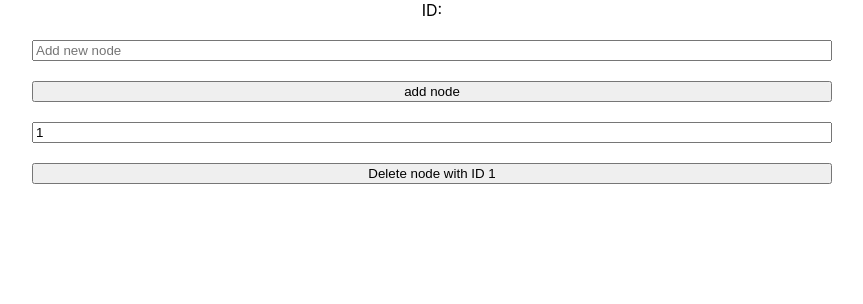
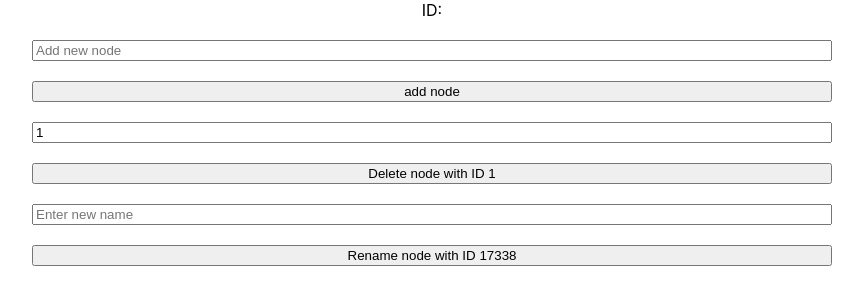
Before and after one commit to S4mm4ael/tree-test-task, a React (Create React App) app: page / in a window 1280 px wide. Shown: the top 304 px of the page, without its empty margins (208-1071 px from the left). Built offline with nearby package versions, Linux system fonts and the light colour scheme; no server answers.

Commit message:
feat: add method to rename nodes

```diff
--- a/src/API/PostService.ts
+++ b/src/API/PostService.ts
@@ -50,4 +50,23 @@ export default class PostService {
       return false;
     }
   }
+  static async renameTreeNode(
+    treeName: string,
+    nodeId: number,
+    newNodeName: string
+  ) {
+    const newNodeUrl = this.baseUrl + "api.user.tree.node.rename";
+    try {
+      axios.get(newNodeUrl, {
+        params: {
+          treeName: treeName,
+          nodeId: nodeId,
+          newNodeName: newNodeName,
+        },
+      });
+      return true;
+    } catch (error) {
+      console.log(error);
+    }
+  }
 }
--- a/src/App.tsx
+++ b/src/App.tsx
@@ -6,7 +6,9 @@ import { Tree } from "./Types/Tree.type";
 function App() {
   const [tree, setTree] = useState<Tree>();
   const [newNodeName, setNewNodeName] = useState("");
+  const [changedNodeName, setChangedNodeName] = useState("");
   const [deleteNodeID, setDeleteNodeID] = useState(1);
+  const [renameNodeID, setRenameNodeID] = useState(17338);
   const [isCreated, setIsCreated] = useState(false);
 
   useEffect(() => {
@@ -58,6 +60,27 @@ function App() {
       >
         Delete node with ID {deleteNodeID}
       </button>
+      <input
+        type="text"
+        name="changeNode"
+        id=""
+        value={changedNodeName}
+        onChange={(e) => setChangedNodeName(e.target.value)}
+        placeholder="Enter new name"
+      />
+      <button
+        onClick={() => {
+          const response = PostService.renameTreeNode(
+            "test__tree",
+            renameNodeID,
+            changedNodeName
+          );
+          console.log(response);
+          setChangedNodeName("");
+        }}
+      >
+        Rename node with ID {renameNodeID}
+      </button>
     </div>
   );
 }
```
